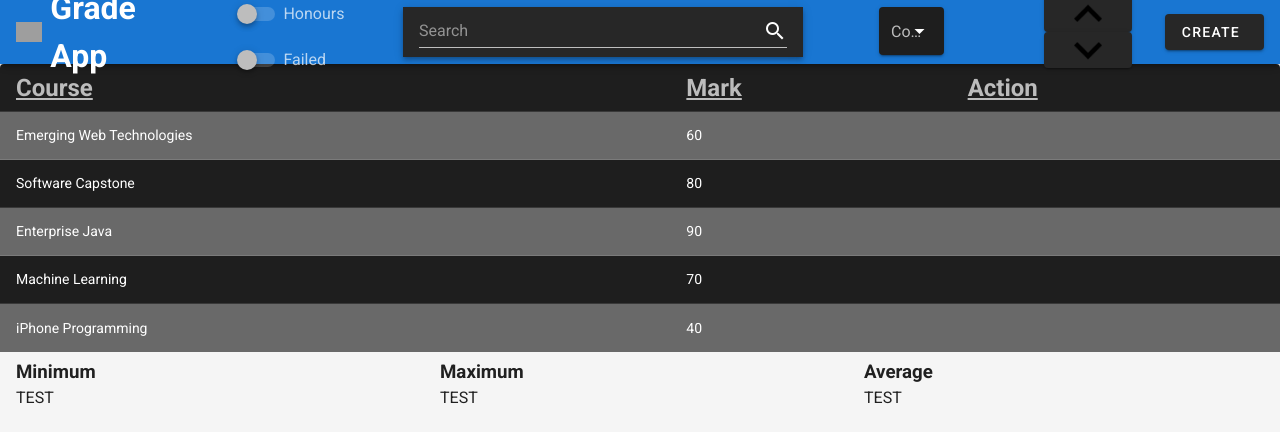
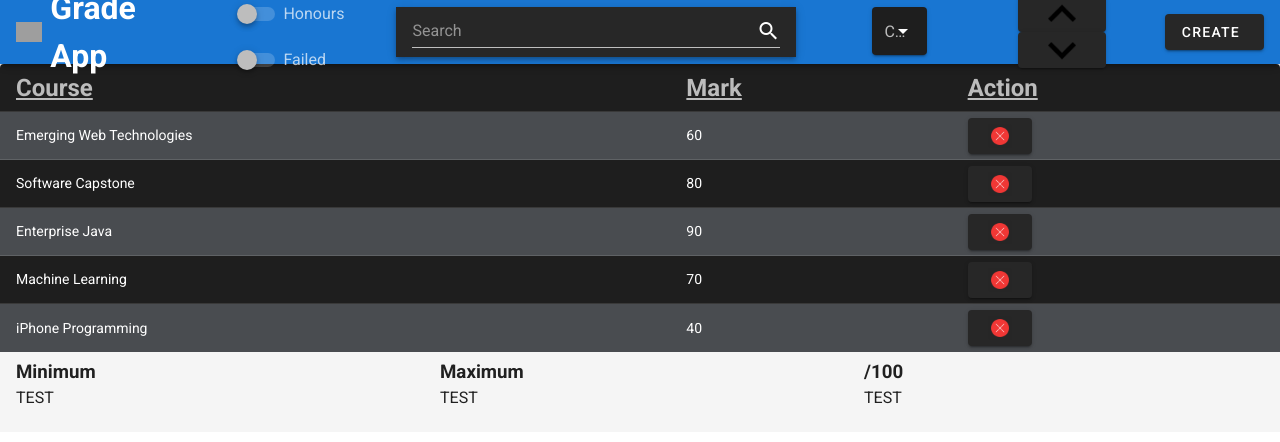
Before and after one commit to nenadskocic/grade-app-vuex, a Vue app: page / in a window 1280 px wide. Shown: the top 442 px of the page. Built offline with nearby package versions, Linux system fonts and the light colour scheme; grey boxes are pictures that could not be loaded.

Commit message:
add/remove course

```diff
--- a/package.json
+++ b/package.json
@@ -10,7 +10,8 @@
   "dependencies": {
     "core-js": "^3.6.5",
     "vue": "^2.6.11",
-    "vuetify": "^2.2.11"
+    "vuetify": "^2.2.11",
+    "vuex": "^3.6.0"
   },
   "devDependencies": {
     "@vue/cli-plugin-babel": "~4.5.0",
--- /dev/null
+++ b/src/components/FooterStats.vue
@@ -0,0 +1,31 @@
+<template>
+  <v-app>
+    <v-footer>
+      <v-row>
+        <v-col>
+          <h3>Minimum</h3>
+          <p>TEST</p>
+        </v-col>
+        <v-col>
+          <h3>Maximum</h3>
+          <p>TEST</p>
+        </v-col>
+        <v-col>
+          <h3>/100</h3>
+          <p>TEST</p>
+        </v-col>
+      </v-row>
+    </v-footer>
+  </v-app>
+</template>
+
+<script>
+import { mapGetters } from "vuex";
+
+export default {
+  name: "FooterStats",
+  computed: {
+    ...mapGetters(["averageGrade"]),
+  },
+};
+</script>
--- a/src/components/Grades.vue
+++ b/src/components/Grades.vue
@@ -10,7 +10,7 @@
           transition="scale-transition"
           width="40"
         />
-        <h1>Grade App</h1>
+        <h1>{{ title }}</h1>
         <v-img
           alt="Vuetify Name"
           class="shrink mt-1 hidden-sm-and-down"
@@ -42,7 +42,6 @@
           <v-text-field
             dark
             class="mt-5"
-            v-model="search"
             append-icon="mdi-magnify"
             placeholder="Search"
           >
@@ -69,14 +68,15 @@
         </v-btn>
       </div>
 
-      <v-row class="text-right">
-        <v-col>
-          <v-dialog v-model="dialog" persistent max-width="600px" dark>
-            <template v-slot:activator="{ on }">
-              <v-btn v-on="on">
+      <div class="ml-10">
+        <template>
+          <v-btn @click="createBtnClick">
             <span class="mr-2">Create</span>
           </v-btn>
         </template>
+      </div>
+
+      <v-dialog persistent max-width="600px" dark v-if="!this.dialog">
         <v-card>
           <v-card-title class="justify-center">
             <span>Add Grade</span>
@@ -89,6 +89,7 @@
                   <v-text-field
                     label="Course"
                     :rules="[rules.courseRequired]"
+                    v-model="newCourse"
                     courseRequired
                     outlined
                   ></v-text-field>
@@ -97,6 +98,7 @@
                   <v-text-field
                     type="number"
                     :rules="[rules.gradeRequired, rules.gradeLength]"
+                    v-model="newGrade"
                     gradeLength
                     maxlength="3"
                     label="Grade"
@@ -112,15 +114,15 @@
                   <v-btn color="red">Cancel</v-btn>
                 </v-flex>
                 <v-flex class="text-left">
-                      <v-btn color="primary" @click="createGrade">Create</v-btn>
+                  <v-btn color="primary" @click="addCourseAndGrade"
+                    >Create</v-btn
+                  >
                 </v-flex>
               </v-layout>
             </v-container>
           </v-form>
         </v-card>
       </v-dialog>
-        </v-col>
-      </v-row>
     </v-app-bar>
 
     <v-simple-table dark class="table">
@@ -133,62 +135,34 @@
           </tr>
         </thead>
         <tbody>
-          <tr v-for="item in courses" :key="item.course">
-            <td>{{ item.course }}</td>
-            <td>{{ item.mark }}</td>
-            <td>{{ item.action }}</td>
+          <tr v-for="(course, index) in courses" v-bind:key="index">
+            <td>{{ course.courseName }}</td>
+            <td>{{ course.mark }}</td>
+
+            <td>
+              <v-btn @click="removeCourses(index)">
+                <img src="../assets/removeBtn.png" height="24px" width="24px" />
+              </v-btn>
+            </td>
           </tr>
         </tbody>
       </template>
     </v-simple-table>
 
-    <v-footer>
-      <v-row>
-        <v-col>
-          <h3>Minimum</h3>
-          <p>TEST</p>
-        </v-col>
-        <v-col>
-          <h3>Maximum</h3>
-          <p>TEST</p>
-        </v-col>
-        <v-col>
-          <h3>Average</h3>
-          <p>TEST</p>
-        </v-col>
-      </v-row>
-    </v-footer>
+    <FooterStats />
   </v-app>
 </template>
 
 <script>
+import FooterStats from "@/components/FooterStats.vue";
+import { mapState, mapMutations, mapActions } from "vuex";
+
 export default {
   name: "Grades",
 
   data: () => ({
     items: ["Course", "Mark"],
-    courses: [
-      {
-        course: "Emerging Web Technologies",
-        mark: "60",
-      },
-      {
-        course: "Software Capstone",
-        mark: "80",
-      },
-      {
-        course: "Enterprise Java",
-        mark: "90",
-      },
-      {
-        course: "Machine Learning",
-        mark: "70",
-      },
-      {
-        course: "iPhone Programming",
-        mark: "40",
-      },
-    ],
+
     rules: {
       gradeRequired: (value) => !!value || "Please input a grade.",
       gradeLength: (value) => value.length <= 3 || "Max 3 digits.",
@@ -197,16 +171,40 @@ export default {
     honoursSwitch: false,
     failedSwitch: false,
     dialog: false,
+    newCourse: "",
+    newGrade: "",
   }),
+  components: {
+    FooterStats,
+  },
+  computed: {
+    ...mapState(["title", "courses"]),
+  },
   methods: {
-    createGradeClicked() {},
+    ...mapMutations(["ADD_COURSE"]),
+    ...mapActions(["removeCourse"]),
+    addCourseAndGrade: function () {
+      this.ADD_COURSE({ courseName: this.newCourse, mark: this.newGrade });
+      this.newCourse = "";
+      this.newGrade = "";
+      this.dialog = false;
+    },
+    removeCourses: function (course) {
+      this.removeCourse(course);
+    },
+    isDialog() {
+      return this.dialog;
+    },
+    createBtnClick() {
+      this.dialog = true;
+    },
   },
 };
 </script>
 
 <style scoped>
 tbody tr:nth-of-type(odd) {
-  background-color: dimgray;
+  background-color: rgb(73, 76, 80);
 }
 .table thead th {
   font-size: 24px !important;
--- a/src/main.js
+++ b/src/main.js
@@ -1,10 +1,12 @@
 import Vue from 'vue'
 import App from './App.vue'
 import vuetify from './plugins/vuetify';
+import store from './store/store'
 
 Vue.config.productionTip = false
 
 new Vue({
   vuetify,
+  store: store,
   render: h => h(App)
 }).$mount('#app')
--- /dev/null
+++ b/src/store/store.js
@@ -0,0 +1,51 @@
+import Vue from "vue";
+import Vuex from 'vuex';
+
+Vue.use(Vuex)
+
+export default new Vuex.Store( {
+    state: {
+        title: "Grade App",
+        courses: [
+            {
+                courseName: "Emerging Web Technologies",
+                mark: "60",
+            },
+            {
+                courseName: "Software Capstone",
+                mark: "80",
+            },
+            {
+                courseName: "Enterprise Java",
+                mark: "90",
+            },
+            {
+                courseName: "Machine Learning",
+                mark: "70",
+            },
+            {
+                courseName: "iPhone Programming",
+                mark: "40",
+            },
+          ],
+    },
+    getters: {
+
+    },
+    mutations: {
+        ADD_COURSE: (state, course) => {
+            state.courses.push({
+                courseName: course.courseName,
+                mark: course.mark
+            })
+        },
+        REMOVE_COURSE: (state, course) => {
+            state.courses.splice(course, 1)
+        },
+    },
+    actions: {
+        removeCourse: (context, course) => {
+            context.commit("REMOVE_COURSE", course)
+        }
+    }
+})
```
Also changed, not shown: src/assets/removeBtn.png (added), 1 other file (tests, documents, lock files or other folders). Lines whose indentation alone changed are shown as unchanged.
